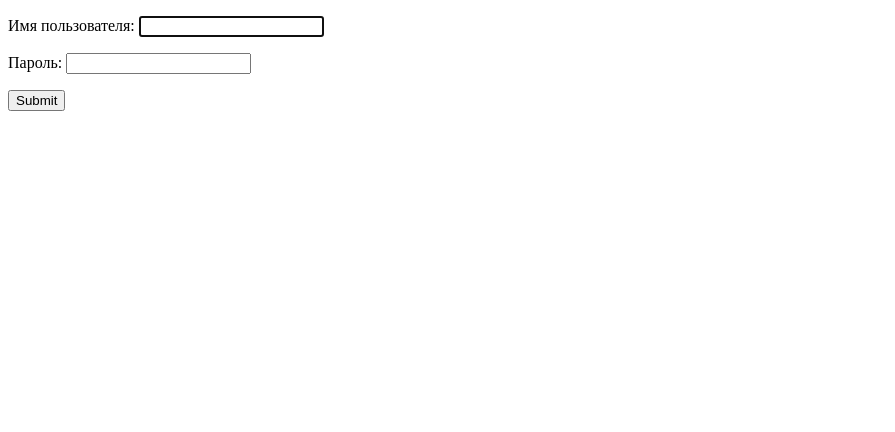
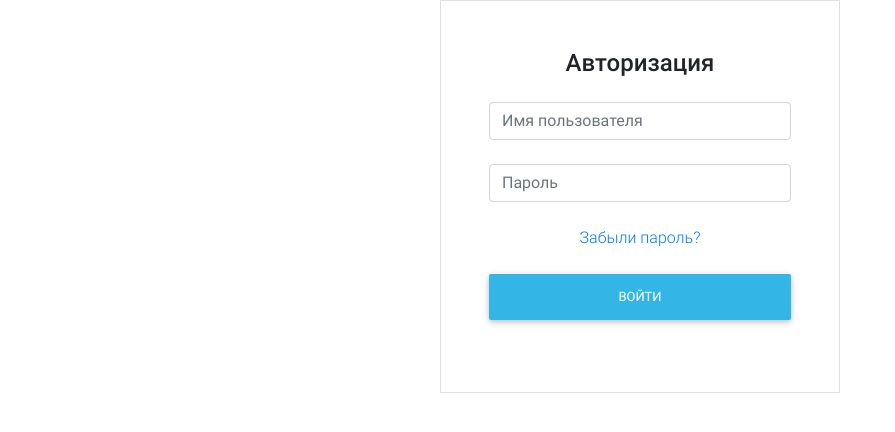
Before and after one commit to MODERN122/JKH, a Django app: page /login/ in a window 1280 px wide. Shown: the top 432 px of the page, without its empty margins (0-895 px from the left). Run offline with Django 3.2, Linux system fonts and the light colour scheme; some libraries are stand-ins or nearby versions.

Commit message:
login new

```diff
--- a/templates/login.html
+++ b/templates/login.html
@@ -1,17 +1,57 @@
-<!doctype html>
-<html lang="ru-ru">
+<!DOCTYPE html>
+<html lang="en">
+
 <head>
-    <meta charset="UTF-8">
-    <meta name="viewport"
-          content="width=device-width, user-scalable=no, initial-scale=1.0, maximum-scale=1.0, minimum-scale=1.0">
-    <meta http-equiv="X-UA-Compatible" content="ie=edge">
-    <title>Авторизация</title>
+    <meta charset="utf-8">
+    <meta name="viewport" content="width=device-width, initial-scale=1, shrink-to-fit=no">
+    <meta http-equiv="x-ua-compatible" content="ie=edge">
+    <title>Material Design Bootstrap</title>
+    <!-- Font Awesome -->
+    <link rel="stylesheet" href="https://use.fontawesome.com/releases/v5.8.2/css/all.css">
+    <!-- Bootstrap core CSS -->
+    <link href="/static/css/bootstrap.min.css" rel="stylesheet">
+    <!-- Material Design Bootstrap -->
+    <link href="/static/css/mdb.min.css" rel="stylesheet">
+    <!-- Your custom styles (optional) -->
+    <link href="/static/css/style.css" rel="stylesheet">
 </head>
+
 <body>
-<form method="post">
-    {% csrf_token %}
-    {{ form.as_p }}
-    <input type="submit">
+
+<!-- Default form login -->
+<form class="text-center border border-light p-5"  style="max-width: 400px; margin: 0 auto" method="post">{% csrf_token %}
+    {{ form.errors }}
+    <p class="h4 mb-4">Авторизация</p>
+
+    <!-- Email -->
+    <input name="username" type="text" id="defaultLoginFormEmail" class="form-control mb-4" placeholder="Имя пользователя">
+
+    <!-- Password -->
+    <input name="password" type="password" id="defaultLoginFormPassword" class="form-control mb-4" placeholder="Пароль">
+
+    <div class="d-flex justify-content-around">
+
+        <div>
+            <!-- Forgot password -->
+            <a href="">Забыли пароль?</a>
+        </div>
+    </div>
+
+    <!-- Sign in button -->
+    <button class="btn btn-info btn-block my-4" type="submit">Войти</button>
+
 </form>
+<!-- Default form login -->
+
+<!-- SCRIPTS -->
+<!-- JQuery -->
+<script type="text/javascript" src="/static/js/jquery-3.4.1.min.js"></script>
+<!-- Bootstrap tooltips -->
+<script type="text/javascript" src="/static/js/popper.min.js"></script>
+<!-- Bootstrap core JavaScript -->
+<script type="text/javascript" src="/static/js/bootstrap.min.js"></script>
+<!-- MDB core JavaScript -->
+<script type="text/javascript" src="/static/js/mdb.min.js"></script>
 </body>
+
 </html>
--- a/user_lk/templates/applications/create.html
+++ b/user_lk/templates/applications/create.html
@@ -1,6 +1,5 @@
 {% extends 'base.html' %}
 {% block contend %}
-    {% include 'link_bar.html' %}
     <form method="post" enctype="multipart/form-data">{% csrf_token %}
         {{ form.as_p }}
         <input type="hidden" name="lat" id="lat1">
--- a/user_lk/templates/vote/create.html
+++ b/user_lk/templates/vote/create.html
@@ -1,6 +1,5 @@
 {% extends 'base.html' %}
 {% block contend %}
-{% include 'link_bar.html' %}
 <form method="post" enctype="multipart/form-data">{% csrf_token %}
     {{ form.as_p }}
     <input type="submit">
```
Also changed, not shown: db.sqlite3.
